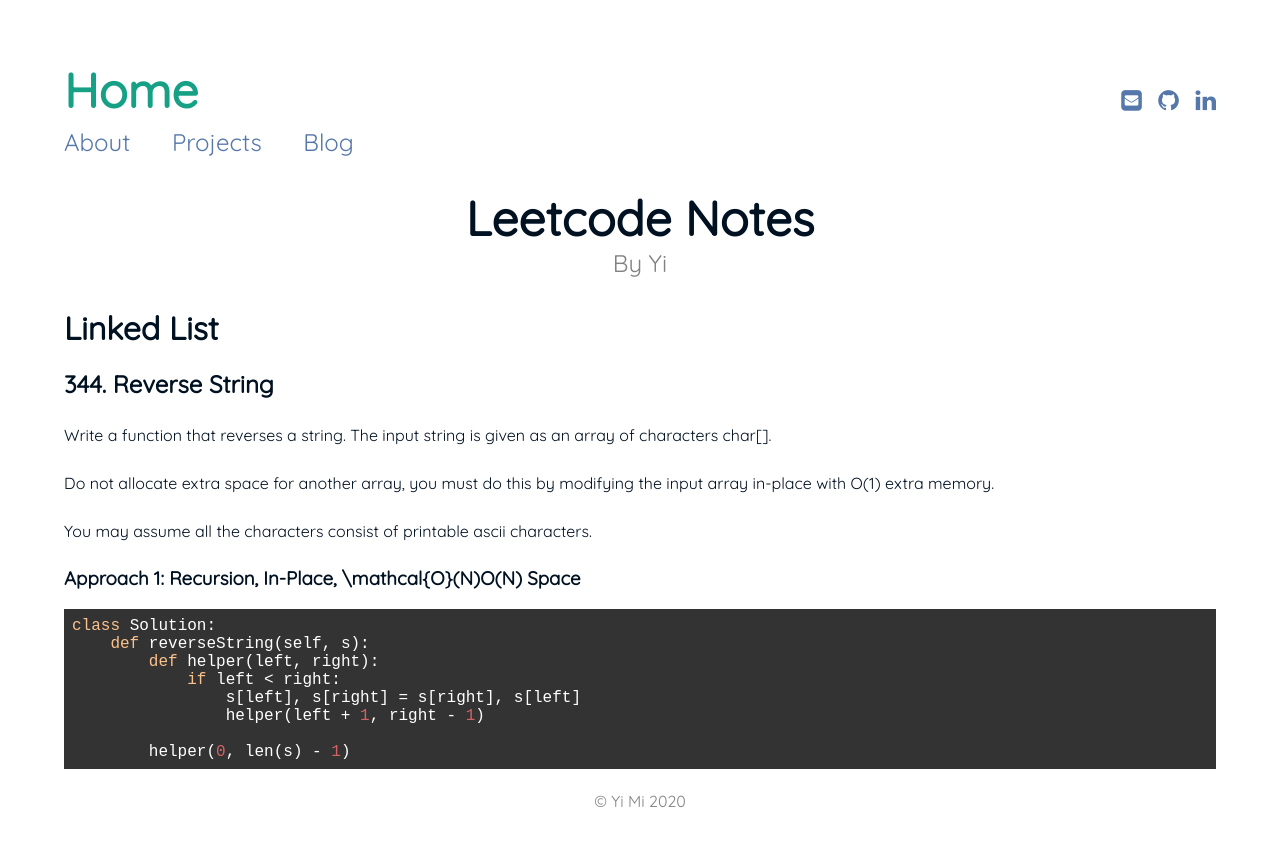
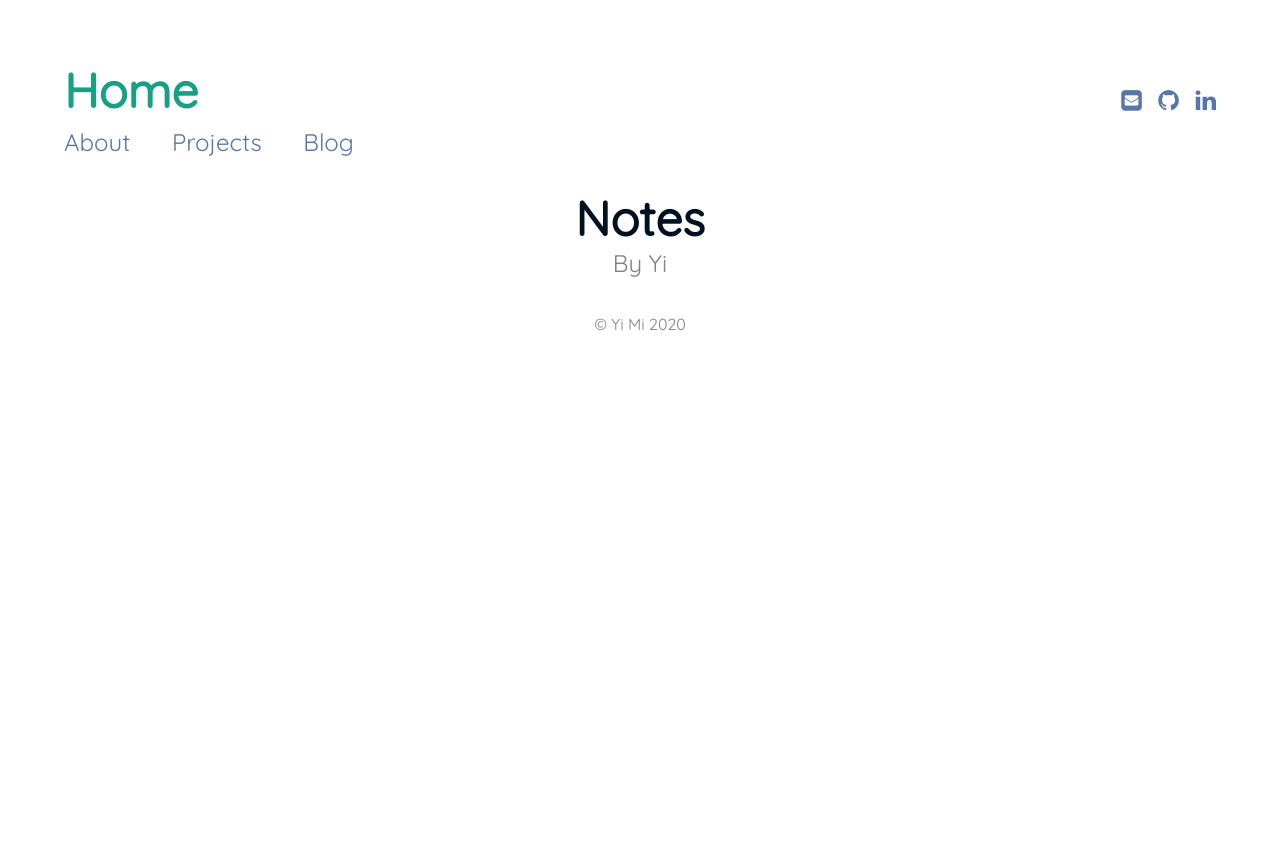
Before and after one commit to yimi97/delete.github.io, a Jekyll site: the page built from _posts/2020-06-09-leetcode-notes.md, in a window 1280 px wide. Shown: the top 847 px of the page. Built offline with Jekyll 4.4.1, drawn with Linux system fonts in a browser that asks for light colours.

Commit message:
remove a note

````diff
--- a/_posts/2020-06-09-leetcode-notes.md
+++ b/_posts/2020-06-09-leetcode-notes.md
@@ -1,29 +1,7 @@
 ---
 layout: page
-title:  "Leetcode Notes"
+title:  "Notes"
 subtitle: "By Yi"
 date:   2020-06-09 14:47:21 +0530
 categories: Note
 ---
-
-# Linked List
-## 344. Reverse String
-
-Write a function that reverses a string. The input string is given as an array of characters char[].
-
-Do not allocate extra space for another array, you must do this by modifying the input array in-place with O(1) extra memory.
-
-You may assume all the characters consist of printable ascii characters.
-<br>
-
-### Approach 1: Recursion, In-Place, \mathcal{O}(N)O(N) Space
-```python
-class Solution:
-    def reverseString(self, s):
-        def helper(left, right):
-            if left < right:
-                s[left], s[right] = s[right], s[left]
-                helper(left + 1, right - 1)
-
-        helper(0, len(s) - 1)
-```
````
